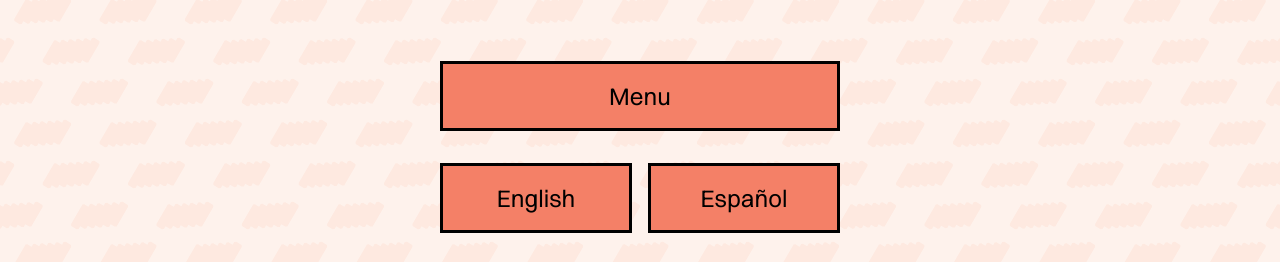
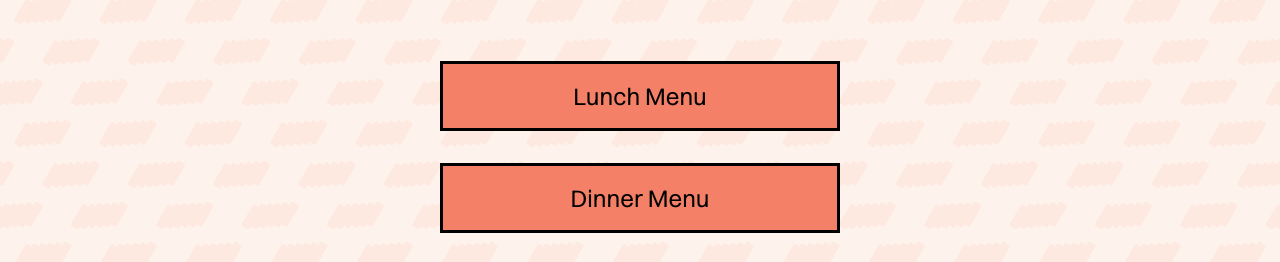
Before and after one commit to VicLourenco40/rg2eat.com, a plain HTML site: page index.html in a window 1280 px wide. Shown: the part 256-518 px from the top of the page. Drawn offline with Linux system fonts and the light colour scheme.

Commit message:
Update menus

```diff
--- a/index.html
+++ b/index.html
@@ -12,11 +12,8 @@
         <img src="./assets/images/rg2-logo.svg" alt="Logo RG2">
       </header>
       <nav>
-        <a href="./assets/menu/rg2-menu.pdf" target="_blank">Menu</a>
-        <div id="menu-extra-languages">
-          <a href="./assets/menu/rg2-menu-en.pdf" target="_blank">English</a>
-          <a href="./assets/menu/rg2-menu-es.pdf" target="_blank">Español</a>
-        </div>
+        <a href="./assets/menu/rg2-menu-lunch.pdf" target="_blank">Lunch Menu</a>
+        <a href="./assets/menu/rg2-menu-dinner.pdf" target="_blank">Dinner Menu</a>
         <a href="https://g.co/kgs/SDSr1zg" target="_blank">
           <img src="./assets/images/google.svg" alt="Logo Google">
           Google
```
Also changed, not shown: 5 other files.
